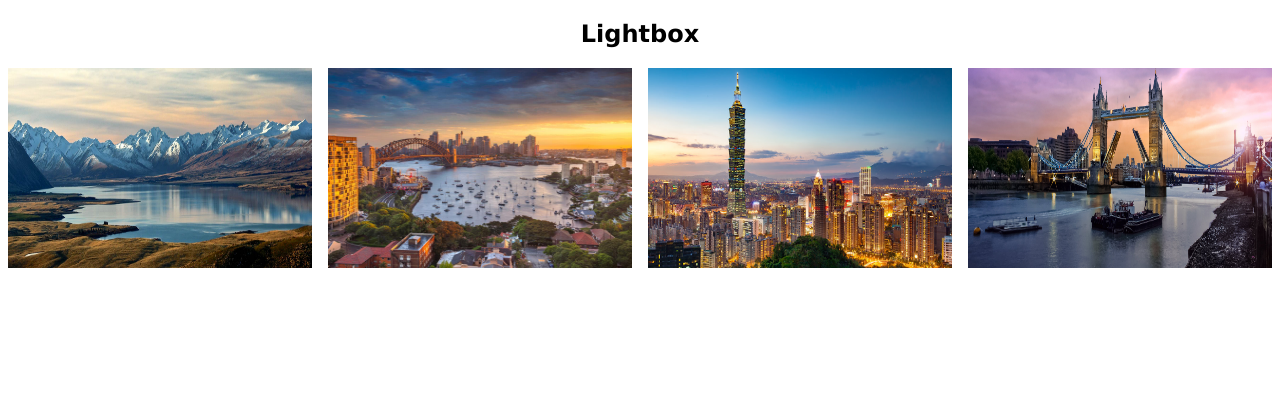
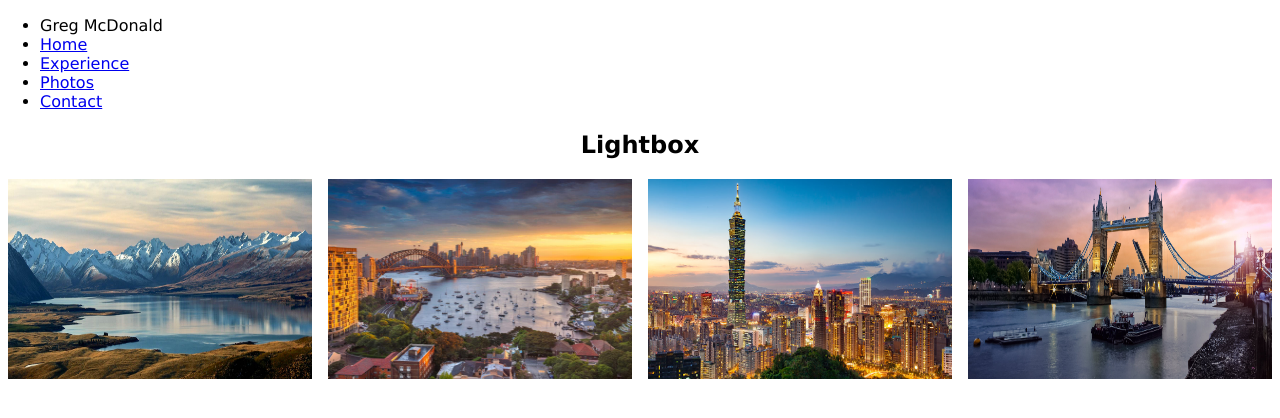
Before and after one commit to gmcd025/gmcd025.github.io, a plain HTML site: page photos.html in a window 1280 px wide. Drawn offline with Linux system fonts and the light colour scheme.

Commit message:
Update photos.html

```diff
--- a/photos.html
+++ b/photos.html
@@ -1,6 +1,8 @@
 <!DOCTYPE html>
 <html>
-<meta name="viewport" content="width=device-width, initial-scale=1">
+<head>
+  <title>Photos</title>
+  <meta name="viewport" content="width=device-width, initial-scale=1"></head>
 <style>
 body {
   font-family: Verdana, sans-serif;
@@ -144,6 +146,16 @@ img.hover-shadow {
 </style>
 <body>
 
+<div class="main-nav">
+        <ul class="nav">
+          <li class="name">Greg McDonald</li>
+          <li><a href="#">Home</a></li>
+          <li><a href="resume.html">Experience</a></li>
+          <li><a href="photos.html">Photos</a></li>
+          <li><a href="#">Contact</a></li>
+        </ul>
+    </div>
+
 <h2 style="text-align:center">Lightbox</h2>
 
 <div class="row">
```
